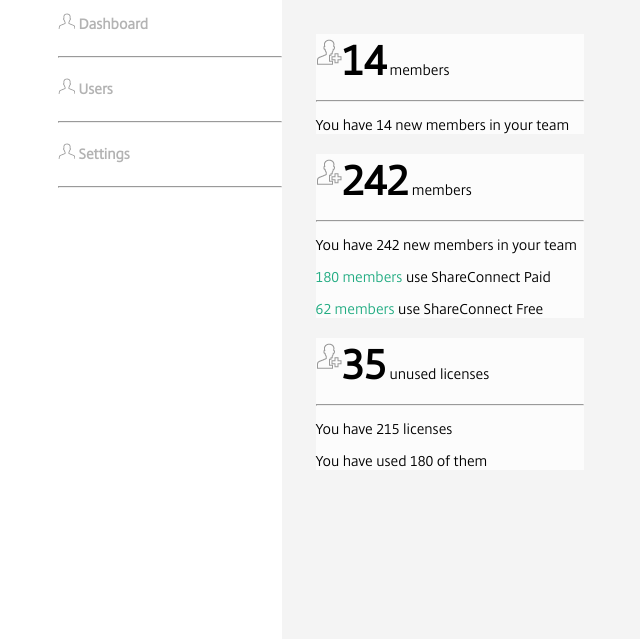
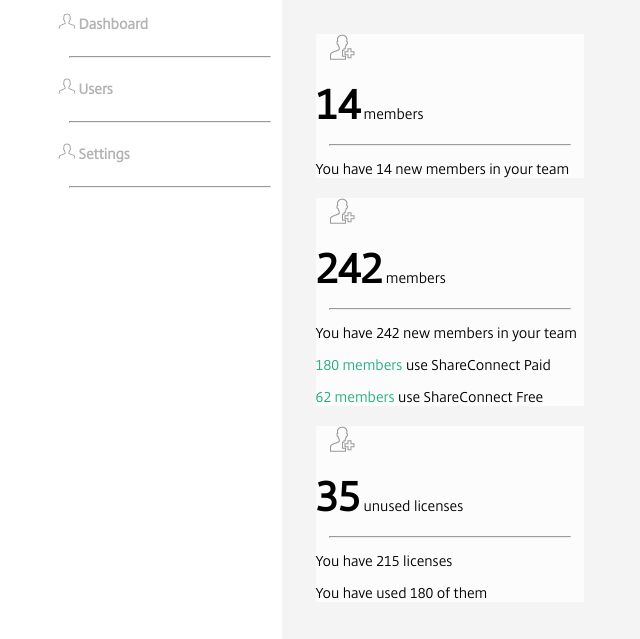
Before and after one commit to 91shetty/91shetty.github.io, a PHP site: page /sc/index.html in a window 1280 px wide. Shown: the part 120-759 px from the top of the page, without its empty margins (134-774 px from the left). Run offline with PHP 8.4, Linux system fonts and the light colour scheme.

Commit message:
adding css

```diff
--- a/sc/style.css
+++ b/sc/style.css
@@ -77,17 +77,20 @@ a{
 	background: #fcfcfc;
 	width: 40%;
 }
-.panel{
-	margin-bottom: 20px;
-	border: 1px solid transparent;
-	border-radius: 4px;
-	border-color: #428bca;
+#image{
+	margin-left: 5%;
+	margin-right: 5%;
 }
-#image{
-	position: relative;
-	float: left;
-	margin-top: 2%;
-	margin-bottom: 2%;
+hr{
+	margin-left: 5%;
+	margin-right: 5%;
+}
+#image p{
+	margin-left: 5%;
+	margin-right: 5%;
+}
+#big{
+	font-size: 30px;
 }
 #huge{
 	font-size: 40px;
```
